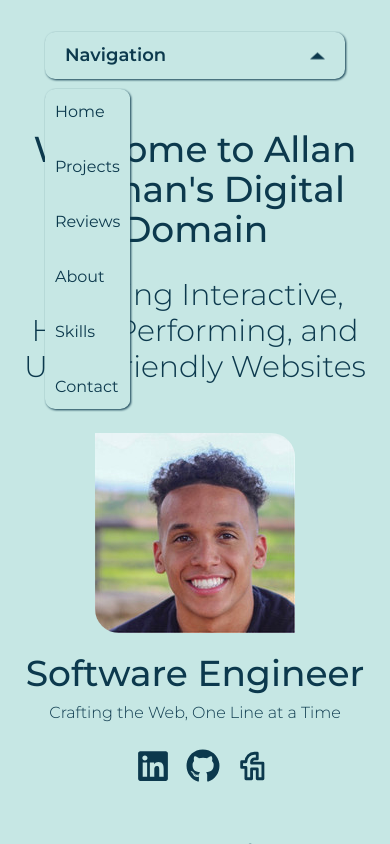
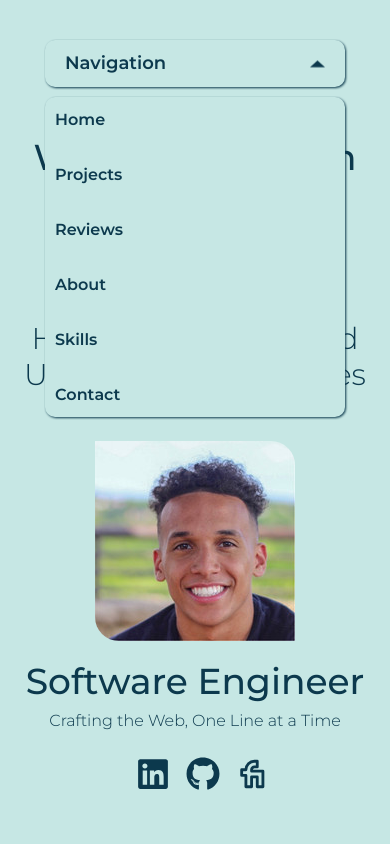
Before and after one commit to mrwebwork/portfolio-site, a Next.js app: page / in a window 390 px wide. Both pictures are taken after a click on the button "Navigation". Shown: the top 844 px of the page. Built offline with nearby package versions, Linux system fonts and the light colour scheme.

Commit message:
Update mobile nav to close on all click events

```diff
--- a/components/DesktopNavBar.jsx
+++ b/components/DesktopNavBar.jsx
@@ -18,7 +18,7 @@ export default function DesktopNavBar() {
       <div className="hidden container mx-auto md:flex md:justify-center pt-10 h-full">
         <nav className="flex text-xl lg:text-2xl">
           {links.map((link, index) => (
-            <li key={index} className="list-none mr-4 hover:text-gray-300">
+            <li key={index} className="list-none hover:text-gray-300">
               <NavLink href={link.path}>{link.text}</NavLink>
             </li>
           ))}
--- a/components/MobileNavbar.jsx
+++ b/components/MobileNavbar.jsx
@@ -1,6 +1,9 @@
-import { useState, useEffect } from "react";
+import { useState, useEffect, useRef } from "react";
+
 import { useAnimate, stagger, motion } from "framer-motion";
+
 import Link from "next/link";
+import NavLink from "@/styles/styled-components/NavLink";
 
 const staggerMenuItems = stagger(0.1, { startDelay: 0.15 });
 
@@ -43,9 +46,32 @@ function useMenuAnimation(isOpen) {
 export default function MobileNavbar() {
   const [isOpen, setIsOpen] = useState(false);
   const scope = useMenuAnimation(isOpen);
+  const node = useRef();
+
+  //* Close menu when clicked outside
+  const closeMenu = () => {
+    setIsOpen(false);
+  };
+
+  useEffect(() => {
+    const handleClickOutside = (e) => {
+      if (node.current && !node.current.contains(e.target)) {
+        closeMenu();
+      }
+    };
+
+    if (isOpen) {
+      document.addEventListener("mousedown", handleClickOutside);
+    }
+
+    return () => {
+      document.removeEventListener("mousedown", handleClickOutside);
+    };
+  }, [isOpen, closeMenu]);
 
   return (
-    <nav className="menu md:hidden pt-8 sticky top-0" ref={scope}>
+    <nav className="menu md:hidden pt-10" ref={scope}>
+      <div ref={node}>
         <motion.button
           className="menu-button"
           whileTap={{ scale: 0.97 }}
@@ -59,29 +85,43 @@ export default function MobileNavbar() {
           </div>
         </motion.button>
         <ul
+          onClick={closeMenu}
           className={`menu-items ${
             isOpen ? "menu-items-open" : "menu-items-closed"
           }`}
         >
           <li>
-          <Link href="#home">Home</Link>
+            <NavLink className="nav-link" href="#home">
+              Home
+            </NavLink>
           </li>
           <li>
-          <Link href="#projects">Projects</Link>
+            <NavLink className="nav-link" href="#projects">
+              Projects
+            </NavLink>
           </li>
           <li>
-          <Link href="#reviews">Reviews</Link>
+            <NavLink className="nav-link" href="#reviews">
+              Reviews
+            </NavLink>
           </li>
           <li>
-          <Link href="#about">About</Link>
+            <NavLink className="nav-link" href="#about">
+              About
+            </NavLink>
           </li>
           <li>
-          <Link href="#skills">Skills</Link>
+            <NavLink className="nav-link" href="#skills">
+              Skills
+            </NavLink>
           </li>
           <li>
-          <Link href="#contact">Contact</Link>
+            <NavLink className="nav-link" href="#contact">
+              Contact
+            </NavLink>
           </li>
         </ul>
+      </div>
     </nav>
   );
 }
--- a/components/ToggleTheme.jsx
+++ b/components/ToggleTheme.jsx
@@ -31,13 +31,13 @@ export default function ToggleTheme() {
   };
 
   //* Depending on the 'isDark' state, different icons are assigned to the 'icon' variable.
-  const icon = isDark ? <FaSun size={26} /> : <FaMoon size={26} />;
+  const icon = isDark ? <FaSun size={25} /> : <FaMoon size={25} />;
 
   return (
     <button
       role="button"
       aria-label="Toggle button for switching between night and light mode"
-      className="md:pb-0"
+      className="lg:ps-2 md:pb-1 lg:pb-0"
       onClick={toggleTheme}
     >
       {icon}
--- a/styles/base/_base.scss
+++ b/styles/base/_base.scss
@@ -1,5 +1,4 @@
 body {
-  scroll-behavior: smooth;
   color: rgb(var(--foreground-rgb));
   background-color: rgb(var(--background-rgb));
 }
--- a/styles/layout/_menu.scss
+++ b/styles/layout/_menu.scss
@@ -8,6 +8,15 @@
 
   .menu-items {
     position: absolute;
+    width: 300px;
+    .nav-link {
+      color: v.$color-primary;
+      font-family: v.$font-montserrat-semibold;
+      &:hover {
+        text-decoration-color: v.$color-primary;
+        color: v.$color-primary-dark;
+      }
+    }
   }
 
   .menu-items-open {
```
Lines whose indentation alone changed are shown as unchanged.
